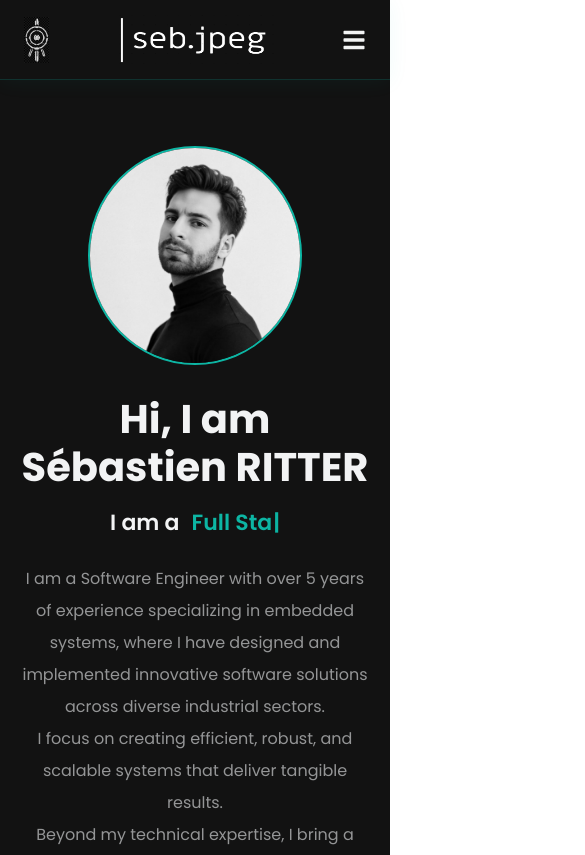
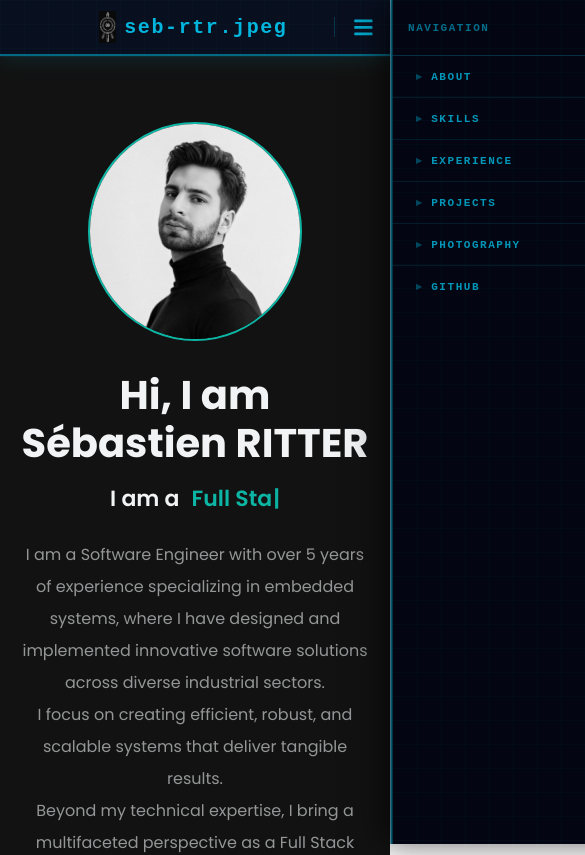
Before and after one commit to rittersport67/PortFolio, a React (Create React App) app: page / in a window 390 px wide. Shown: the top 855 px of the page, 585 px wide, since content can reach past the window. Built offline with nearby package versions, Linux system fonts and the light colour scheme.

Commit message:
fix mobile nav bar with new HUI render

```diff
--- a/src/components/Navbar/index.js
+++ b/src/components/Navbar/index.js
@@ -1,25 +1,49 @@
 import React, { Suspense } from 'react';
-import styled, { ThemeProvider, useTheme } from 'styled-components';
+import styled, { keyframes, ThemeProvider } from 'styled-components';
 import { darkTheme } from '../../utils/Themes';
-import logo from '../../../src/img/logo.png';
+import { Bio } from '../../data/contants';
 import lyokoSymbol from '../../../src/img/lyoko-symbol.png';
-import { FaBars } from 'react-icons/fa';
+import { FaBars, FaTimes } from 'react-icons/fa';
 import { Link as LinkR } from 'react-router-dom';
 
 const UlrichEasterEgg = React.lazy(() => import('./UlrichEasterEgg'));
 
+/* curseur clignotant style Word */
+const blink = keyframes`
+  0%, 100% { opacity: 1; }
+  50%       { opacity: 0; }
+`;
+
+/* barre de chargement qui défile sur la droite */
+const dataScroll = keyframes`
+  0%   { transform: translateX(-100%); }
+  100% { transform: translateX(300%); }
+`;
+
+/* ─── barre principale ─────────────────────────────────────────── */
 const Nav = styled.div`
-  background-color: ${({ theme }) => theme.card_light};
-  height: 80px;
+  height: 56px;
   display: flex;
   justify-content: center;
-  align-items: center;
+  align-items: stretch;
   font-size: 1rem;
   position: sticky;
   top: 0;
   z-index: 100;
-  border-bottom: 1px solid rgba(13, 182, 164, 0.2);
-  box-shadow: 0 2px 20px rgba(13, 182, 164, 0.06);
+  /* nécessaire pour que MobileMenu position:absolute se cale dessus */
+  isolation: isolate;
+
+  /* fond avec grille subtile style terminal */
+  background:
+    linear-gradient(rgba(0,212,255,0.025) 1px, transparent 1px),
+    linear-gradient(90deg, rgba(0,212,255,0.025) 1px, transparent 1px),
+    rgba(0, 8, 24, 0.97);
+  background-size: 24px 24px, 24px 24px, 100% 100%;
+  backdrop-filter: blur(10px);
+
+  border-bottom: 2px solid rgba(0, 212, 255, 0.45);
+  box-shadow: 0 2px 24px rgba(0, 212, 255, 0.12), 0 0 2px rgba(0, 212, 255, 0.2);
+
   @media screen and (max-width: 960px) {
     transition: 0.8s all ease;
   }
@@ -28,51 +52,74 @@ const Nav = styled.div`
 const NavContainer = styled.div`
   display: flex;
   justify-content: space-between;
-  height: 60px;
+  align-items: stretch;
+  height: 100%;
   z-index: 1;
   width: 100%;
-  padding: 0 24px;
+  padding: 0 0 0 12px;
   max-width: 1200px;
+
+  @media screen and (max-width: 768px) {
+    display: grid;
+    grid-template-columns: 56px 1fr 56px;
+    align-items: center;
+    padding: 0;
+  }
 `;
 
+/* ─── logo ─────────────────────────────────────────────────────── */
 const LogoArea = styled.div`
   display: flex;
   align-items: center;
-  gap: 10px;
+  gap: 8px;
   cursor: pointer;
-`;
+  padding: 0 16px 0 4px;
+  border-right: 1px solid rgba(0, 212, 255, 0.2);
+  flex-shrink: 0;
 
-const NavLogo = styled.img`
-  width: 160px;
-  height: auto;
-  padding: 0 6px;
-  display: flex;
-  justify-self: flex-start;
-  text-decoration: none;
-  align-items: center;
-  @media screen and (max-width: 600px) {
-    padding: 0 0px;
+  @media screen and (max-width: 768px) {
+    grid-column: 2;
+    justify-content: center;
+    border-right: none;
+    padding: 0;
   }
 `;
 
+const LogoText = styled.span`
+  font-family: 'Courier New', monospace;
+  font-size: 20px;
+  font-weight: 700;
+  letter-spacing: 0.08em;
+  color: rgba(0, 212, 255, 0.85);
+  white-space: nowrap;
+`;
+
+const Cursor = styled.span`
+  display: inline-block;
+  width: 2px;
+  height: 14px;
+  background: #00d4ff;
+  margin-left: 2px;
+  vertical-align: middle;
+  animation: ${blink} 1.1s step-end infinite;
+`;
+
 const LyokoSymbol = styled.img`
-  height: 46px;
+  height: 32px;
   width: auto;
-  filter: invert(1) brightness(0.85);
+  filter: invert(1) brightness(0.55) grayscale(0.3);
   transition: filter 0.3s ease;
   ${LogoArea}:hover & {
-    filter: invert(62%) sepia(80%) saturate(400%) hue-rotate(130deg)
-      brightness(1.1);
+    filter: invert(62%) sepia(80%) saturate(400%) hue-rotate(130deg) brightness(1.3);
   }
 `;
 
+/* ─── liens de navigation — style onglets HUD ──────────────────── */
 const NavItems = styled.ul`
-  width: 100%;
   display: flex;
-  align-items: center;
-  justify-content: center;
-  gap: 32px;
-  padding: 0 6px;
+  align-items: stretch;
+  padding: 0;
+  margin: 0;
   list-style: none;
 
   @media screen and (max-width: 768px) {
@@ -82,136 +129,239 @@ const NavItems = styled.ul`
 
 const NavLink = styled.a`
   position: relative;
-  color: ${({ theme }) => theme.text_primary};
-  font-weight: 500;
+  display: flex;
+  align-items: center;
+  padding: 0 20px;
+  font-family: 'Courier New', monospace;
+  font-size: 13px;
+  font-weight: 700;
+  letter-spacing: 0.14em;
+  text-transform: uppercase;
+  color: rgba(0, 212, 255, 0.65);
+  text-decoration: none;
   cursor: pointer;
-  text-decoration: none;
-  padding-bottom: 3px;
-  transition: color 0.2s ease;
+  border-right: 1px solid rgba(0, 212, 255, 0.15);
+  transition: color 0.2s ease, background 0.2s ease;
 
+  /* trait actif en bas */
   &::after {
     content: '';
     position: absolute;
     bottom: 0;
     left: 0;
     width: 0;
-    height: 1.5px;
-    background: ${({ theme }) => theme.primary};
+    height: 2px;
+    background: #00d4ff;
+    box-shadow: 0 0 8px #00d4ff;
     transition: width 0.25s ease;
   }
+
   &:hover {
-    color: ${({ theme }) => theme.primary};
+    color: #00d4ff;
+    background: rgba(0, 212, 255, 0.07);
   }
   &:hover::after {
     width: 100%;
   }
 `;
 
+/* ─── bouton GitHub — chip HUD ─────────────────────────────────── */
 const ButtonContainer = styled.div`
-  width: 80%;
-  height: 100%;
   display: flex;
-  justify-content: end;
   align-items: center;
-  padding: 0 6px;
+  padding: 0 16px;
+  border-left: 1px solid rgba(0, 212, 255, 0.2);
+  gap: 12px;
+  flex-shrink: 0;
   @media screen and (max-width: 768px) {
     display: none;
   }
 `;
 
-const GitHubButton = styled.a`
-  background-color: transparent;
-  color: ${({ theme }) => theme.primary};
-  border: 1.8px solid ${({ theme }) => theme.primary};
-  justify-content: center;
+/* barre de statut animée (3 segments) */
+const StatusGroup = styled.div`
   display: flex;
-  align-items: center;
-  height: 70%;
-  border-radius: 20px;
-  cursor: pointer;
-  padding: 0 20px;
-  font-weight: 500;
-  text-decoration: none;
-  font-size: 16px;
-  transition: all 0.6s ease-in-out;
-  :hover {
-    background: ${({ theme }) => theme.primary};
-    color: ${({ theme }) => theme.white};
-  }
-  @media screen and (max-width: 768px) {
-    font-size: 14px;
+  flex-direction: column;
+  gap: 3px;
+  overflow: hidden;
+`;
+
+const StatusSegment = styled.div`
+  position: relative;
+  width: 60px;
+  height: 3px;
+  background: rgba(0, 212, 255, 0.12);
+  border-radius: 1px;
+  overflow: hidden;
+  &::after {
+    content: '';
+    position: absolute;
+    top: 0; left: 0;
+    width: 40%;
+    height: 100%;
+    background: #00d4ff;
+    opacity: ${({ opacity }) => opacity || 0.8};
+    animation: ${dataScroll} ${({ dur }) => dur || '3s'} linear infinite;
+    animation-delay: ${({ delay }) => delay || '0s'};
   }
 `;
 
+const GitHubButton = styled.a`
+  display: flex;
+  align-items: center;
+  height: 28px;
+  padding: 0 14px;
+  font-family: 'Courier New', monospace;
+  font-size: 10px;
+  font-weight: 700;
+  letter-spacing: 0.12em;
+  text-transform: uppercase;
+  color: #00d4ff;
+  text-decoration: none;
+  border: 1px solid rgba(0, 212, 255, 0.45);
+  border-radius: 2px;
+  background: rgba(0, 212, 255, 0.05);
+  cursor: pointer;
+  white-space: nowrap;
+  transition: background 0.2s ease, box-shadow 0.2s ease, color 0.2s ease;
+  &:hover {
+    background: rgba(0, 212, 255, 0.15);
+    box-shadow: 0 0 10px rgba(0, 212, 255, 0.35);
+    color: #fff;
+  }
+`;
+
+/* ─── mobile ────────────────────────────────────────────────────── */
 const MobileIcon = styled.div`
   display: none;
   @media screen and (max-width: 768px) {
     display: flex;
     align-items: center;
-    font-size: 1.5rem;
+    justify-content: flex-end;
+    padding: 0 16px;
+    font-size: 1.3rem;
     cursor: pointer;
-    color: ${({ theme }) => theme.text_primary};
+    color: rgba(0, 212, 255, 0.8);
+    border-left: 1px solid rgba(0, 212, 255, 0.2);
     z-index: 200;
+    grid-column: 3;
   }
 `;
 
-const Span = styled.div`
-  padding: 0 4px;
-  font-weight: bold;
-  font-size: 18px;
+const DrawerOverlay = styled.div`
+  display: none;
+  @media screen and (max-width: 768px) {
+    display: block;
+    position: fixed;
+    inset: 0;
+    background: rgba(0, 0, 0, 0.55);
+    backdrop-filter: blur(2px);
+    z-index: 98;
+    opacity: ${({ open }) => (open ? 1 : 0)};
+    pointer-events: ${({ open }) => (open ? 'all' : 'none')};
+    transition: opacity 0.3s ease;
+  }
 `;
 
 const MobileMenu = styled.div`
+  display: none;
+  @media screen and (max-width: 768px) {
     display: flex;
     flex-direction: column;
-  align-items: flex-end;
-  gap: 16px;
-  position: absolute;
-  top: 80px;
+    position: fixed;
+    top: 0;
     right: 0;
-  width: 100%;
-  padding: 12px 40px 24px 40px;
-  background: ${({ theme }) => theme.card_light + 99};
-  transition: all 0.6s ease-in-out;
-  transform: ${({ open }) => (open ? 'translateY(0)' : 'translateY(-100%)')};
-  border-radius: 0 0 20px 20px;
-  box-shadow: 0 4px 20px rgba(0, 0, 0, 0.3);
-  border-bottom: 1px solid rgba(13, 182, 164, 0.15);
-  opacity: ${({ open }) => (open ? '100%' : '0')};
+    height: 100vh;
+    width: 75vw;
+    max-width: 300px;
+    background:
+      linear-gradient(rgba(0,212,255,0.025) 1px, transparent 1px),
+      linear-gradient(90deg, rgba(0,212,255,0.025) 1px, transparent 1px),
+      rgba(0, 4, 16, 0.99);
+    background-size: 24px 24px, 24px 24px, 100% 100%;
+    border-left: 2px solid rgba(0, 212, 255, 0.4);
+    box-shadow: -8px 0 32px rgba(0, 0, 0, 0.6);
+    transition: transform 0.35s cubic-bezier(0.4, 0, 0.2, 1);
+    transform: ${({ open }) => (open ? 'translateX(0)' : 'translateX(100%)')};
     pointer-events: ${({ open }) => (open ? 'all' : 'none')};
     z-index: 99;
+  }
 `;
 
-const MobileMenuLink = styled(LinkR)`
-  color: ${({ theme }) => theme.text_primary};
-  font-weight: 500;
+const DrawerHeader = styled.div`
+  display: flex;
+  align-items: center;
+  justify-content: space-between;
+  padding: 0 16px;
+  height: 56px;
+  border-bottom: 1px solid rgba(0, 212, 255, 0.2);
+  flex-shrink: 0;
+`;
+
+const DrawerTitle = styled.span`
+  font-family: 'Courier New', monospace;
+  font-size: 11px;
+  font-weight: 700;
+  letter-spacing: 0.14em;
+  text-transform: uppercase;
+  color: rgba(0, 212, 255, 0.5);
+`;
+
+const DrawerClose = styled.button`
+  display: flex;
+  align-items: center;
+  justify-content: center;
+  background: none;
+  border: none;
   cursor: pointer;
-  transition: all 0.2s ease-in-out;
-  text-decoration: none;
-  :hover {
-    color: ${({ theme }) => theme.primary};
-  }
-
-  &.active {
-    border-bottom: 2px solid ${({ theme }) => theme.primary};
-  }
+  color: rgba(0, 212, 255, 0.8);
+  font-size: 1.1rem;
+  padding: 4px;
+  transition: color 0.2s ease;
+  &:hover { color: #fff; }
 `;
 
 const MobileMenuItems = styled.ul`
   display: flex;
   flex-direction: column;
-  align-items: center;
-  justify-content: center;
-  gap: 32px;
   list-style: none;
   width: 100%;
-  height: 100%;
+  padding: 0;
+  margin: 0;
 `;
+
+const MobileMenuLink = styled.a`
+  display: block;
+  width: 100%;
+  padding: 14px 24px;
+  font-family: 'Courier New', monospace;
+  font-size: 11px;
+  font-weight: 700;
+  letter-spacing: 0.14em;
+  text-transform: uppercase;
+  color: rgba(0, 212, 255, 0.7);
+  text-decoration: none;
+  border-bottom: 1px solid rgba(0, 212, 255, 0.1);
+  cursor: pointer;
+  transition: background 0.2s ease, color 0.2s ease;
+  &::before {
+    content: '▸ ';
+    opacity: 0.45;
+  }
+  &:hover {
+    background: rgba(0, 212, 255, 0.07);
+    color: #00d4ff;
+  }
+`;
+
+/* inutilisé mais gardé pour compatibilité router-dom */
+const MobileMenuLinkR = styled(LinkR)`display: none;`;
 
 const Navbar = () => {
   const [open, setOpen] = React.useState(false);
   const [ulrichVisible, setUlrichVisible] = React.useState(false);
-  const theme = useTheme();
+
+
   return (
     <Nav>
       <NavContainer>
@@ -221,11 +371,9 @@ const Navbar = () => {
             onMouseLeave={() => setUlrichVisible(false)}
           >
             <LyokoSymbol src={lyokoSymbol} alt="Code Lyoko" />
+            <LogoText>{Bio.surname}<Cursor /></LogoText>
           </LogoArea>
-          <NavLogo src={logo} />
-          <MobileIcon onClick={() => setOpen(!open)}>
-            <FaBars />
-          </MobileIcon>
+
           <NavItems>
             <NavLink href="#about">About</NavLink>
             <NavLink href="#skills">Skills</NavLink>
@@ -233,42 +381,52 @@ const Navbar = () => {
             <NavLink href="#projects">Projects</NavLink>
             <NavLink href="#photography">Photography</NavLink>
           </NavItems>
+
           <ButtonContainer>
-            <GitHubButton>Github Profile</GitHubButton>
+            <StatusGroup>
+              <StatusSegment dur="2.8s" delay="0s"   opacity={0.9} />
+              <StatusSegment dur="4.1s" delay="0.6s" opacity={0.6} />
+              <StatusSegment dur="3.4s" delay="1.2s" opacity={0.4} />
+            </StatusGroup>
+            <GitHubButton
+              href="https://github.com"
+              target="_blank"
+              rel="noreferrer"
+            >
+              Github
+            </GitHubButton>
           </ButtonContainer>
+
+          <MobileIcon onClick={() => setOpen(!open)}>
+            <FaBars />
+          </MobileIcon>
         </ThemeProvider>
       </NavContainer>
-      {open && (
+
+      <DrawerOverlay open={open} onClick={() => setOpen(false)} />
       <MobileMenu open={open}>
-          <MobileMenuLink href="#about" onClick={() => setOpen(!open)}>
-            About
+        <DrawerHeader>
+          <DrawerTitle>Navigation</DrawerTitle>
+          <DrawerClose onClick={() => setOpen(false)}><FaTimes /></DrawerClose>
+        </DrawerHeader>
+        <MobileMenuItems>
+          <MobileMenuLink href="#about"       onClick={() => setOpen(false)}>About</MobileMenuLink>
+          <MobileMenuLink href="#skills"      onClick={() => setOpen(false)}>Skills</MobileMenuLink>
+          <MobileMenuLink href="#experience"  onClick={() => setOpen(false)}>Experience</MobileMenuLink>
+          <MobileMenuLink href="#projects"    onClick={() => setOpen(false)}>Projects</MobileMenuLink>
+          <MobileMenuLink href="#photography" onClick={() => setOpen(false)}>Photography</MobileMenuLink>
+          <MobileMenuLink
+            as="a"
+            href="https://github.com"
+            target="_blank"
+            rel="noreferrer"
+            style={{ borderBottom: 'none' }}
+          >
+            Github
           </MobileMenuLink>
-          <MobileMenuLink href="#skills" onClick={() => setOpen(!open)}>
-            Skills
-          </MobileMenuLink>
-          <MobileMenuLink href="#experience" onClick={() => setOpen(!open)}>
-            Experience
-          </MobileMenuLink>
-          <MobileMenuLink href="#projects" onClick={() => setOpen(!open)}>
-            Projects
-          </MobileMenuLink>
-          <MobileMenuLink href="#photography" onClick={() => setOpen(!open)}>
-            Photography
-          </MobileMenuLink>
-          <GitHubButton
-            style={{
-              padding: '10px 16px',
-              background: `${theme.primary}`,
-              color: 'white',
-              width: 'max-content'
-            }}
-            href="/"
-            target="_blank"
-          >
-            Github Profile
-          </GitHubButton>
+        </MobileMenuItems>
       </MobileMenu>
-      )}
+
       <Suspense fallback={null}>
         <UlrichEasterEgg visible={ulrichVisible} />
       </Suspense>
--- a/src/components/Skidbladnir/index.js
+++ b/src/components/Skidbladnir/index.js
@@ -16,8 +16,7 @@ const SkidWrapper = styled(motion.div)`
   width: 260px;
 
   @media (max-width: 768px) {
-    width: 160px;
-    right: 2vw;
+    display: none;
   }
 `;
 
--- a/src/data/contants.js
+++ b/src/data/contants.js
@@ -1,6 +1,7 @@
 export const Bio = {
   exp: '5 years',
   name: 'Sébastien RITTER',
+  surname:'seb-rtr.jpeg',
   roles: ['Software Developper', 'Full Stack Developper', 'Photographer', 'DJ'],
   description: [
     'I am a Software Engineer with over 5 years of experience specializing in embedded systems, where I have designed and implemented innovative software solutions across diverse industrial sectors.',
```
Lines whose indentation alone changed are shown as unchanged.
